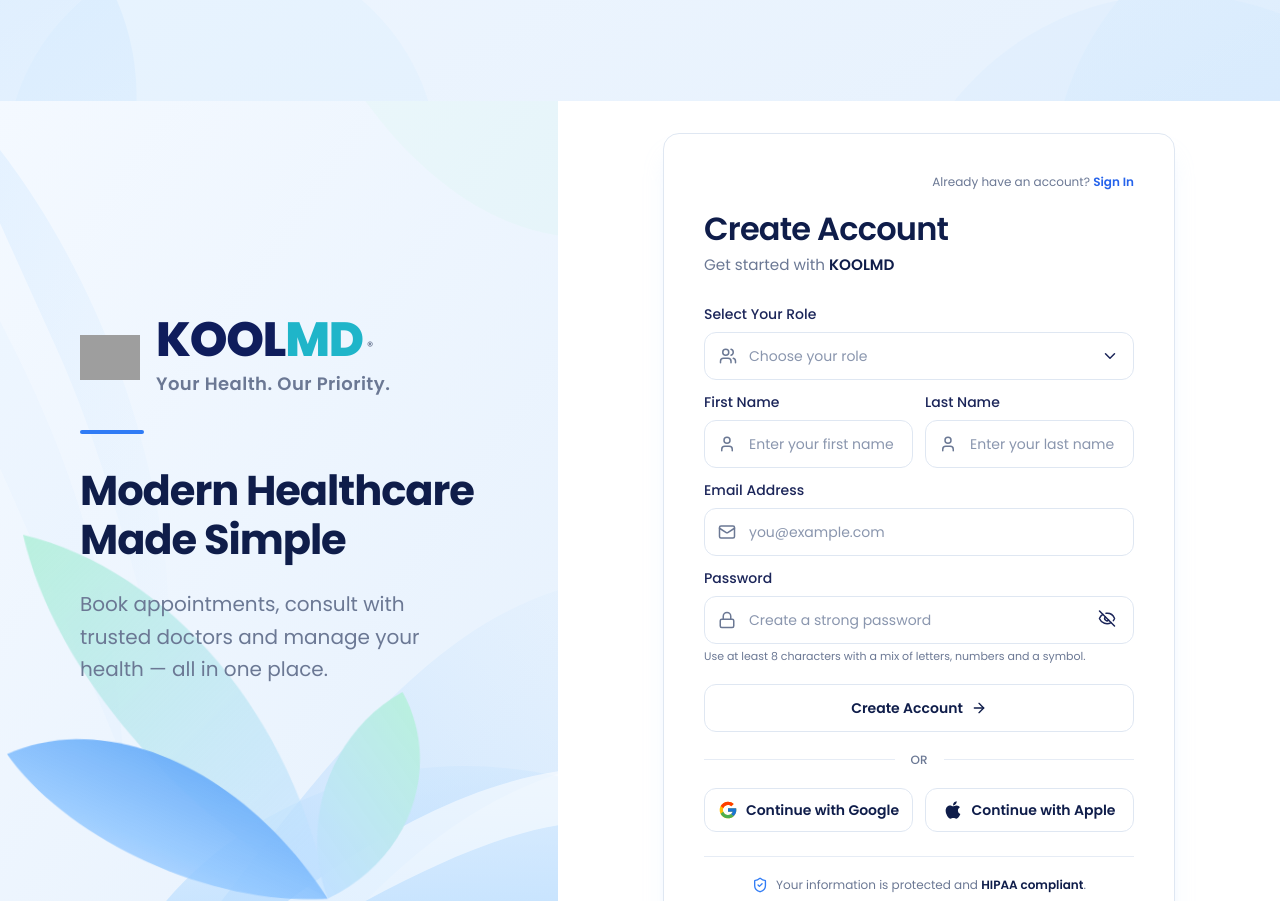
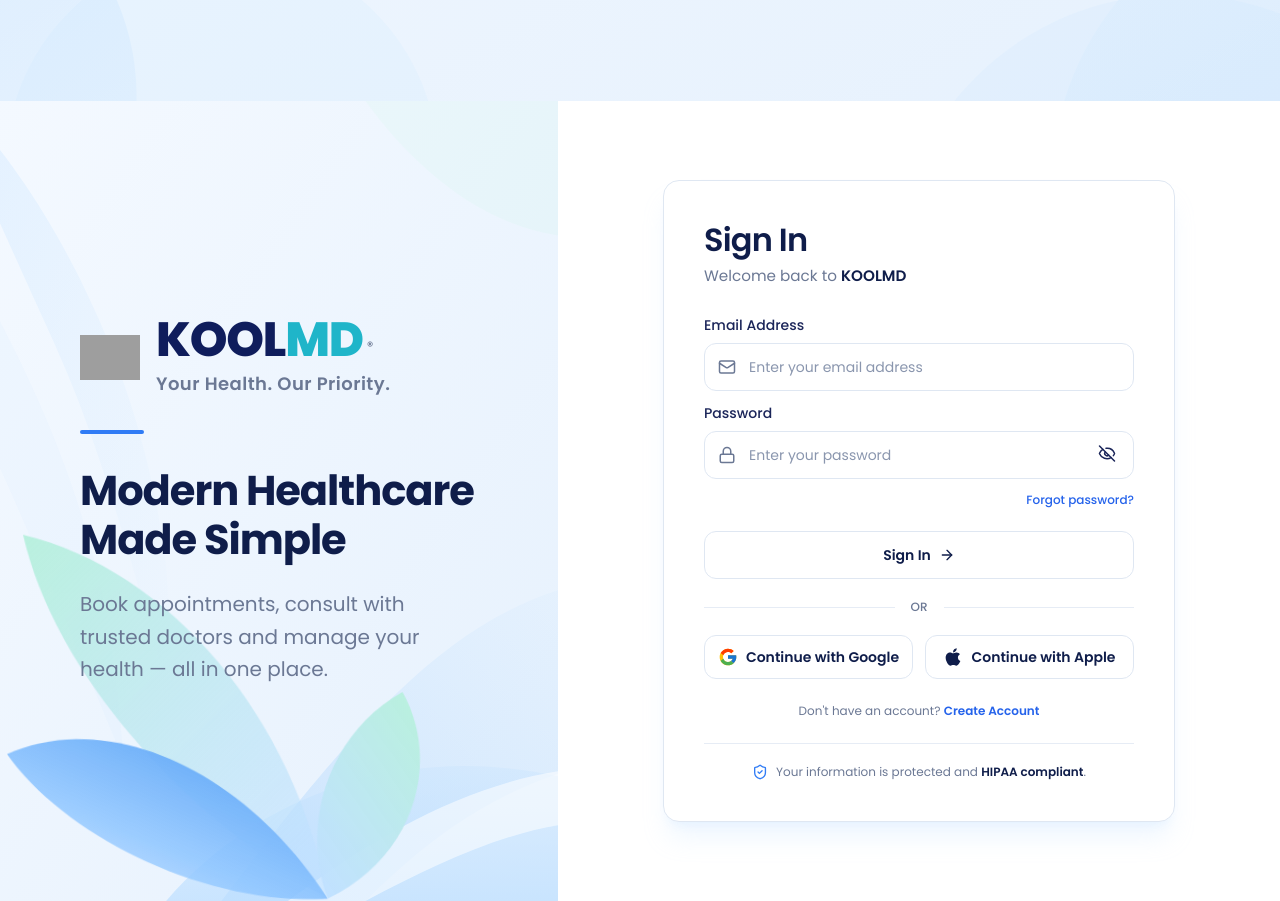
Before and after one commit to miloneeprimocys/KoolMD, a Next.js app: page / in a window 1280 px wide. Shown: the part 699-1600 px from the top of the page. Built offline with nearby package versions, Linux system fonts and the light colour scheme; grey boxes are pictures that could not be loaded.

Commit message:
build fix

```diff
--- a/src/app/page.tsx
+++ b/src/app/page.tsx
@@ -1,5 +1,5 @@
 import AuthPage from "@/auth/Authpage";
 
 export default function Home() {
-  return <AuthPage />;
+  return <AuthPage variant="login" />;
 }
```
